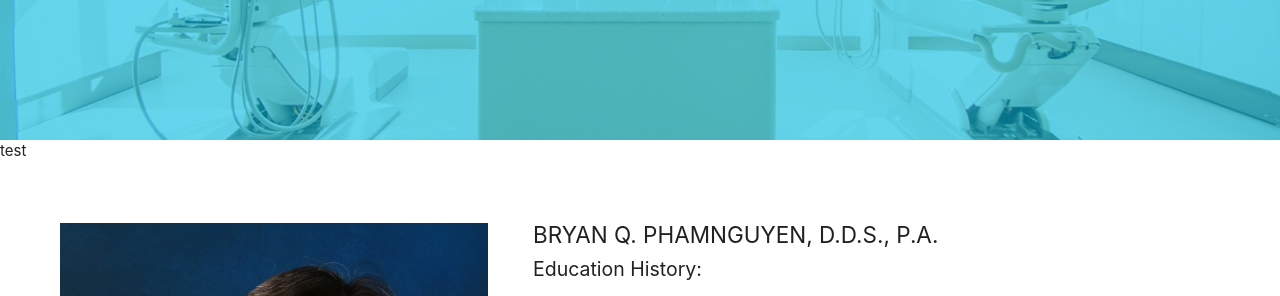
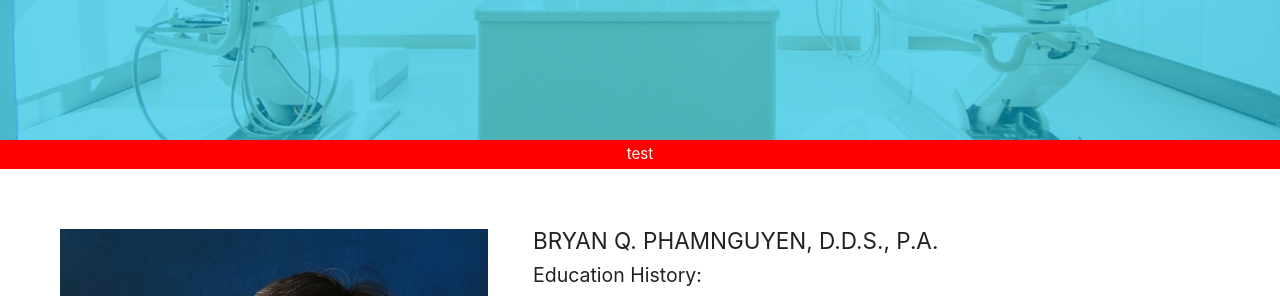
Before and after one commit to qphandev/phamilydentalcare.com, a plain HTML site: page index.html in a window 1280 px wide. Shown: the part 424-720 px from the top of the page. Drawn offline with nearby package versions, Linux system fonts and the light colour scheme.

Commit message:
Update styles and fix picture

```diff
--- a/css/style.scss
+++ b/css/style.scss
@@ -385,3 +385,11 @@ nav {
         }
     }
 }
+
+// Covid Alert
+.covid-alert {
+    background-color: red;
+    color: white;
+    text-align: center;
+    padding: .2rem 0;
+}
--- a/index.html
+++ b/index.html
@@ -63,7 +63,7 @@
     <!-- ABOUT -->
     <section id="about" class="about">
         <div class="about-image-container">
-            <img src="/img/BryanPhamNguyenCropped.JPG" alt="Dr. Bryan PhamNguyen">
+            <img src="img/BryanPhamNguyenCropped.JPG" alt="Dr. Bryan PhamNguyen">
         </div>
         <div class="about-text-container">
             <h1>BRYAN Q. PHAMNGUYEN, D.D.S., P.A.</h1>
```
Also changed, not shown: css/style.css, 1 other file.
